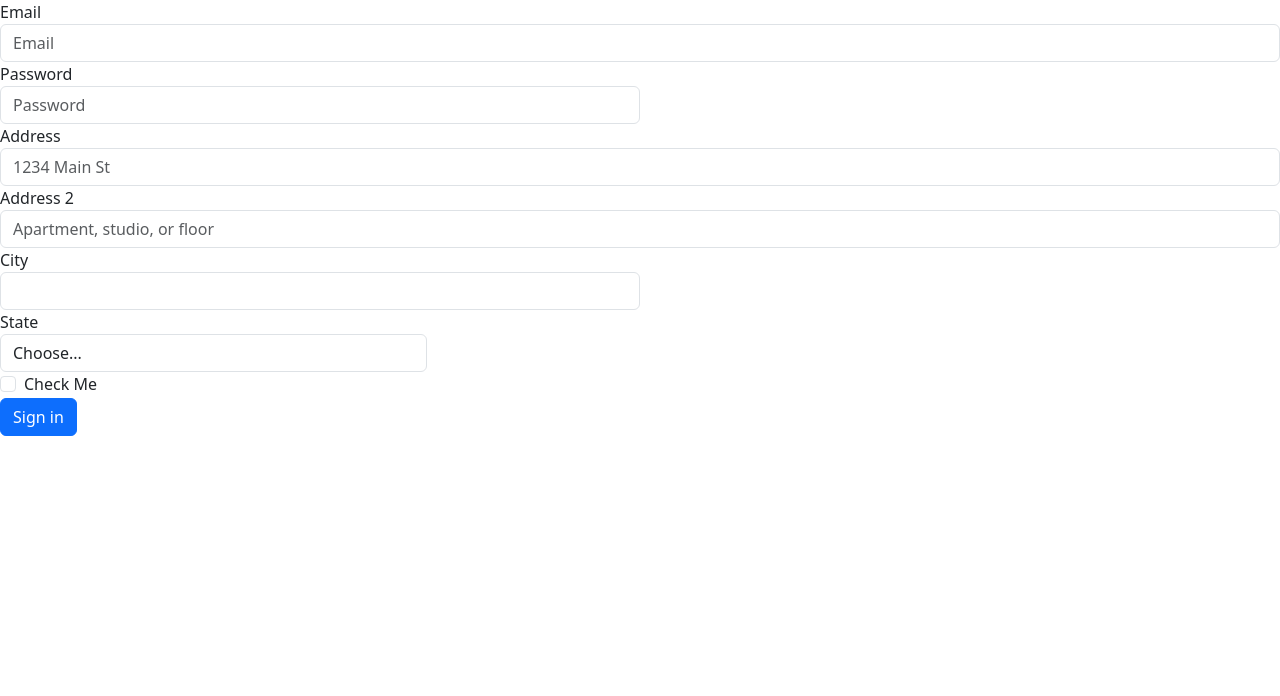
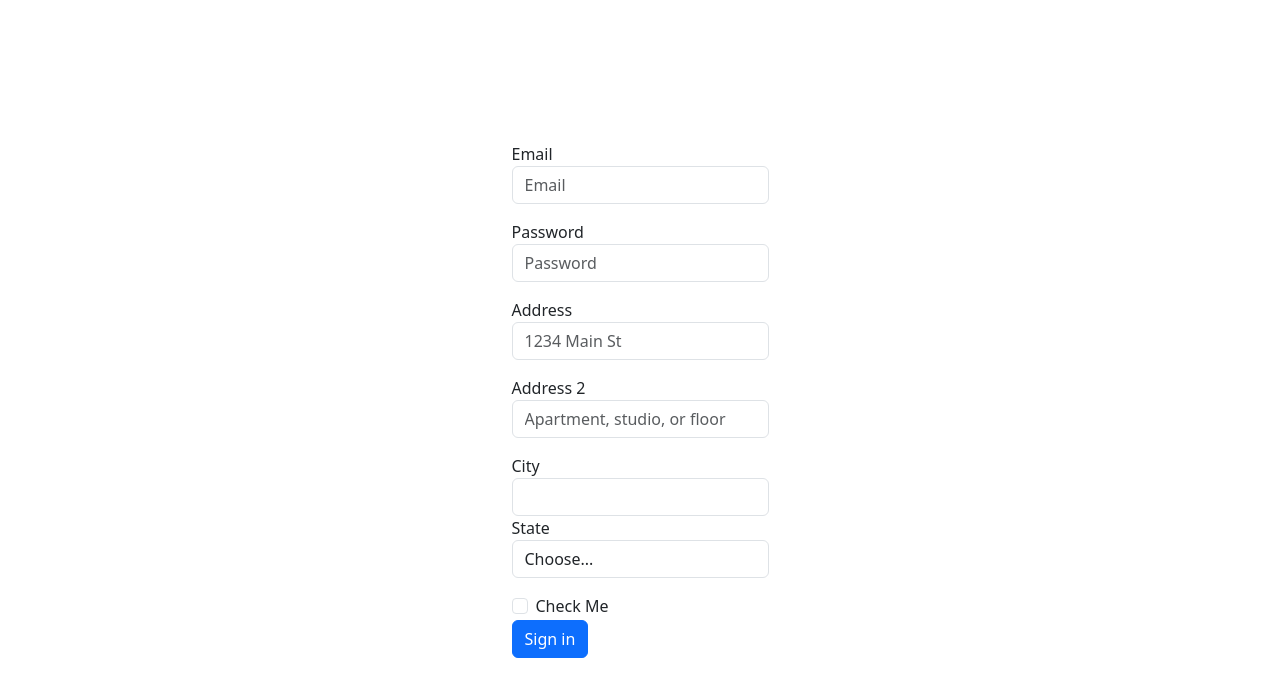
Before and after one commit to sir-braz/project-fullstack-form, a React (Create React App) app in the folder frontend/: page / in a window 1280 px wide. Shown: the top 696 px of the page. Built offline with nearby package versions, Linux system fonts and the light colour scheme.

Commit message:
Adjustments to the form for organization and spacing

```diff
--- a/frontend/src/App.css
+++ b/frontend/src/App.css
@@ -1,38 +1,7 @@
-.App {
-  text-align: center;
+.container{
+  display: flex;
+  justify-content: center;
+  align-items: center;
+  height: 100vh;
+
 }
-
-.App-logo {
-  height: 40vmin;
-  pointer-events: none;
-}
-
-@media (prefers-reduced-motion: no-preference) {
-  .App-logo {
-    animation: App-logo-spin infinite 20s linear;
-  }
-}
-
-.App-header {
-  background-color: #282c34;
-  min-height: 100vh;
-  display: flex;
-  flex-direction: column;
-  align-items: center;
-  justify-content: center;
-  font-size: calc(10px + 2vmin);
-  color: white;
-}
-
-.App-link {
-  color: #61dafb;
-}
-
-@keyframes App-logo-spin {
-  from {
-    transform: rotate(0deg);
-  }
-  to {
-    transform: rotate(360deg);
-  }
-}
--- a/frontend/src/App.js
+++ b/frontend/src/App.js
@@ -23,29 +23,29 @@
   };
 
   return (
+    <div className='container'>
       <form>
-      <div className='form-row'>
+        <div className='form-group mb-3'>
           <label htmlFor="inputEmail4">Email</label>
           <input type='email' className='form-control' id='inputEmail4' placeholder='Email' />
         </div>
-      <div className="form-group col-md-6">
+        <div className="form-group mb-3">
           <label htmlFor="inputPassword4">Password</label>
           <input type='password' className="form-control" id='inputPassword4' placeholder='Password' />
         </div>
-      <div className="form-group">
+        <div className="form-group mb-3">
           <label htmlFor="inputAddress">Address</label>
           <input type='text' className="form-control" id='inputAddress' placeholder='1234 Main St' />
         </div>
-      <div className='form-group'>
+        <div className='form-group mb-3'>
           <label htmlFor="inputAddress2">Address 2</label>
           <input type='text' className="form-control" id="inputAddress2" placeholder='Apartment, studio, or floor' />
         </div>
-      <div className="form-row">
-        <div className="form-group col-md-6">
+          <div className="form-group mb-3">
             <label htmlFor="inputCity">City</label>
             <input type='text' className="form-control" id='inputCity' />
-        </div>
-        <div className="form-group col-md-4">
+
+          <div className="form-group mb-3">
             <label htmlFor="inputState">State</label>
             <select id='inputState' className="form-control">
               <option>Choose...</option>
@@ -65,6 +65,7 @@
           Sign in
         </button>
       </form>
+    </div>
   );
 }
 
```
Lines whose indentation alone changed are shown as unchanged.
